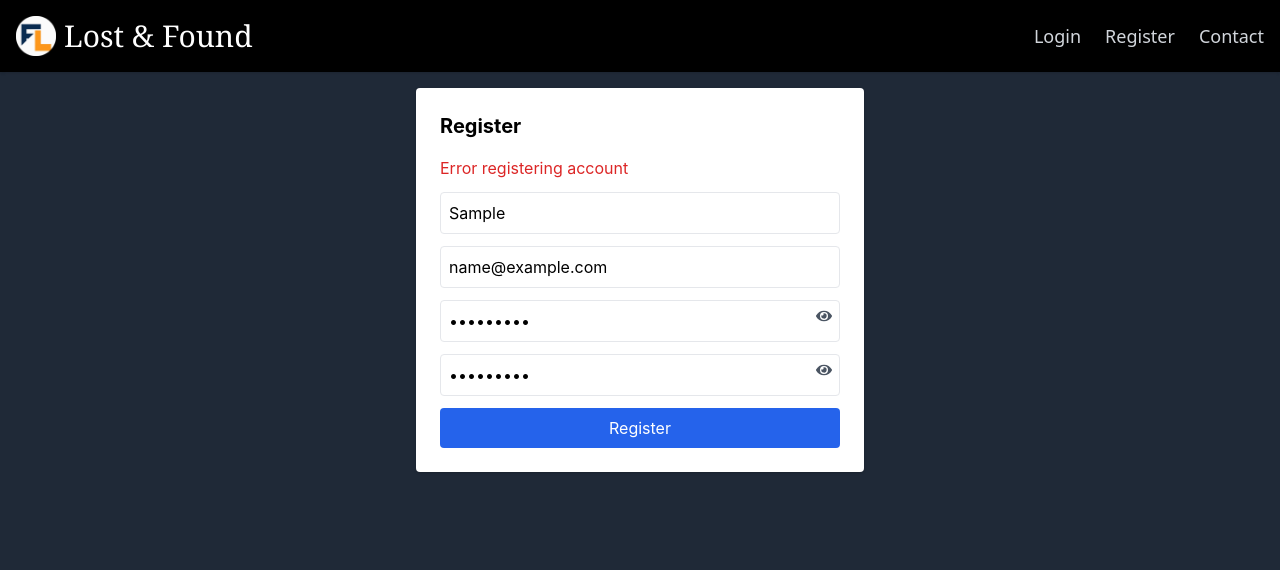
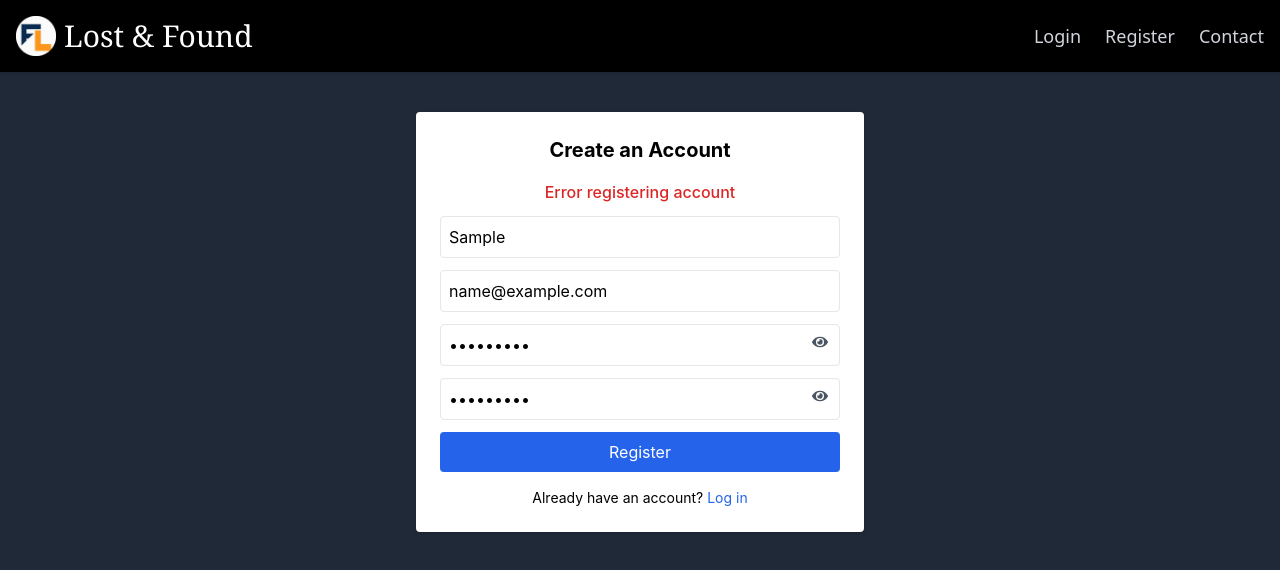
Before and after one commit to bhargav-anagani/lost-and-found-frontend, a React (Vite) app: page /register in a window 1280 px wide. Both pictures are taken after typing "Sample", "name@example.com", "Sample123", "Sample123" into the empty fields and a click on the button "Register". Shown: the top 570 px of the page. Built offline with nearby package versions, Linux system fonts and the light colour scheme; no server answers.

Commit message:
fix(profile): left-align user info box with max width and word wrap

```diff
--- a/src/pages/ItemDetail.jsx
+++ b/src/pages/ItemDetail.jsx
@@ -84,7 +84,7 @@ export default function ItemDetail() {
               placeholder="New holder"
             />
             {!isUploader && (
-              <p className="text-sm text-red-500 mt-1">Only the uploader can update the holder</p>
+              <p className="text-sm text-red-500 mt-1">Please Login Again to edit your</p>
             )}
           </div>
         )}
@@ -111,8 +111,9 @@ export default function ItemDetail() {
             )}
           </select>
           {!isUploader && (
-            <p className="text-sm text-red-500 mt-1">Only the uploader can update the status</p>
-          )}
+  <p className="text-sm text-red-500 mt-1">Please Login Again to edit your Uploads</p>
+)}
+
         </div>
 
         {/* Save button only for uploader */}
--- a/src/pages/Register.jsx
+++ b/src/pages/Register.jsx
@@ -22,10 +22,14 @@ export default function Register() {
 
     try {
       const res = await api.post('/auth/register', form);
+      console.log('Registration successful:', res.data);
 
-      localStorage.setItem('token', res.data.token);
-      localStorage.setItem('user', JSON.stringify(res.data.user));
-      navigate('/');
+      // ✅ Show success message and redirect after short delay
+      setMessage('✅ Account created successfully! Please log in to continue.');
+
+      setTimeout(() => {
+        navigate('/login');
+      }, 2000);
     } catch (err) {
       console.error(err.response?.data);
       setMessage(err.response?.data?.msg || 'Error registering account');
@@ -33,9 +37,20 @@ export default function Register() {
   };
 
   return (
-    <div className="max-w-md mx-auto bg-white p-6 rounded shadow">
-      <h2 className="text-xl font-bold mb-4">Register</h2>
-      {message && <p className="mb-3 text-red-600">{message}</p>}
+    <div className="max-w-md mx-auto bg-white p-6 rounded shadow mt-6">
+      <h2 className="text-xl font-bold mb-4 text-center">Create an Account</h2>
+
+      {/* ✅ Dynamic message styling */}
+      {message && (
+        <p
+          className={`mb-3 text-center font-medium ${
+            message.startsWith('✅') ? 'text-green-600' : 'text-red-600'
+          }`}
+        >
+          {message}
+        </p>
+      )}
+
       <form onSubmit={submit} className="space-y-3">
         <input
           name="name"
@@ -47,12 +62,15 @@ export default function Register() {
         />
         <input
           name="email"
+          type="email"
           placeholder="College email"
           value={form.email}
           onChange={handle}
           className="w-full p-2 border rounded"
           required
         />
+
+        {/* Password field with toggle */}
         <div className="relative">
           <input
             name="password"
@@ -64,12 +82,14 @@ export default function Register() {
             required
           />
           <span
-            className="absolute right-2 top-2 cursor-pointer text-gray-600"
+            className="absolute right-3 top-2.5 cursor-pointer text-gray-600"
             onClick={() => setShowPassword(!showPassword)}
           >
             {showPassword ? <FaEyeSlash /> : <FaEye />}
           </span>
         </div>
+
+        {/* Confirm password field with toggle */}
         <div className="relative">
           <input
             name="confirmPassword"
@@ -81,16 +101,30 @@ export default function Register() {
             required
           />
           <span
-            className="absolute right-2 top-2 cursor-pointer text-gray-600"
+            className="absolute right-3 top-2.5 cursor-pointer text-gray-600"
             onClick={() => setShowConfirmPassword(!showConfirmPassword)}
           >
             {showConfirmPassword ? <FaEyeSlash /> : <FaEye />}
           </span>
         </div>
-        <button className="w-full bg-blue-600 text-white p-2 rounded">
+
+        <button
+          type="submit"
+          className="w-full bg-blue-600 hover:bg-blue-700 text-white p-2 rounded transition duration-200"
+        >
           Register
         </button>
       </form>
+
+      <p className="text-center text-sm mt-4">
+        Already have an account?{' '}
+        <span
+          onClick={() => navigate('/login')}
+          className="text-blue-600 cursor-pointer hover:underline"
+        >
+          Log in
+        </span>
+      </p>
     </div>
   );
 }
```
